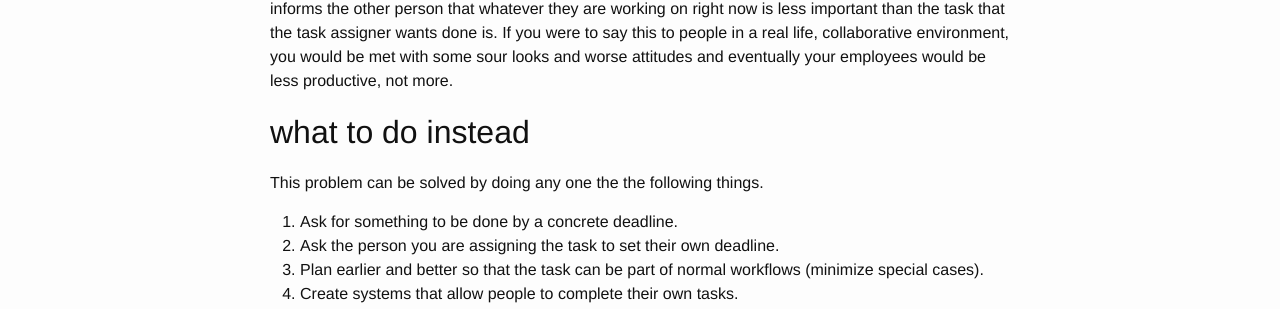
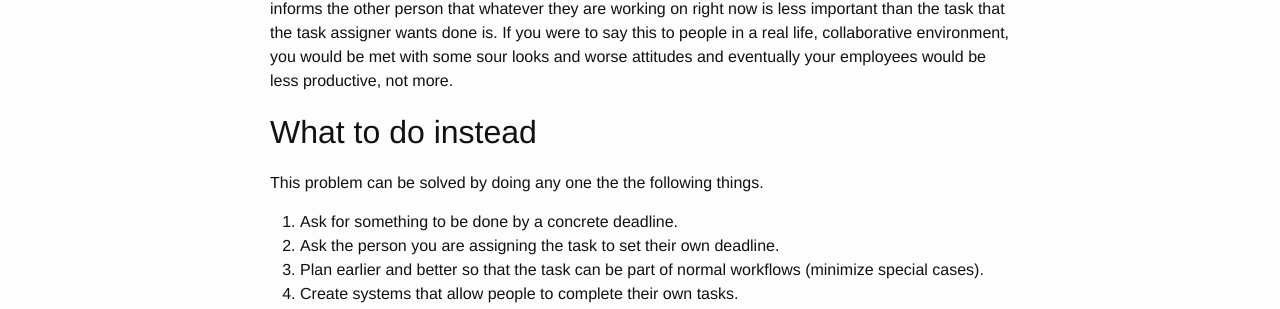
Before and after one commit to johnnyiller/johnnyiller.github.io, a Jekyll site: the page built from _posts/2015-12-16-asap-is-toxic-avoid-it-as-soon-as-possible.markdown, in a window 1280 px wide. Shown: the part 959-1268 px from the top of the page. Built offline with Jekyll 4.4.1, drawn with Linux system fonts in a browser that asks for light colours; comment, search, counter and statistics services are not loaded.

```diff
--- a/_posts/2015-12-16-asap-is-toxic-avoid-it-as-soon-as-possible.markdown
+++ b/_posts/2015-12-16-asap-is-toxic-avoid-it-as-soon-as-possible.markdown
@@ -20,7 +20,7 @@ Both parties are disappointed because the person assigning the task will inevita
 
 The last problem with ASAP is that if you translate the phrase into the real meaning of the phrase then it becomes clear that the phrase is just a nice way of being rude.  As stated above, the phrase basically informs the other person that whatever they are working on right now is less important than the task that the task assigner wants done is.  If you were to say this to people in a real life, collaborative environment, you would be met with some sour looks and worse attitudes and eventually your employees would be less productive, not more.
 
-## what to do instead
+## What to do instead
 
 This problem can be solved by doing any one the the following things.
 
```
